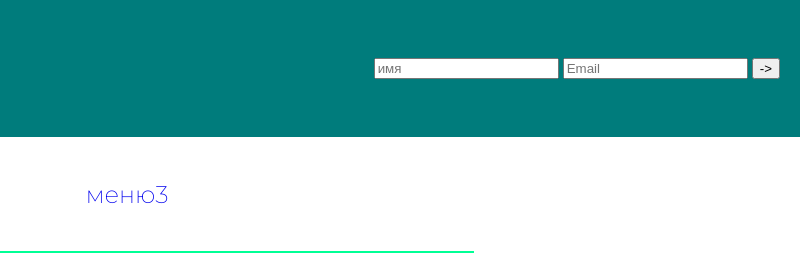
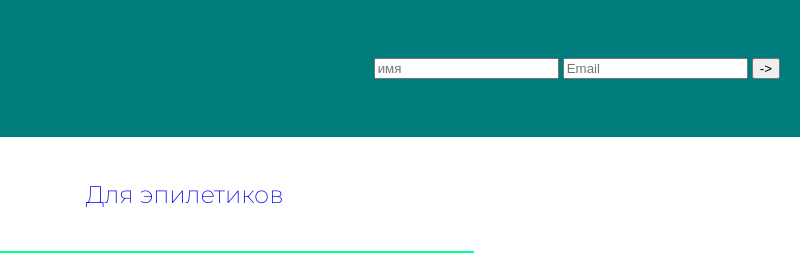
Before and after one commit to DD-Jahongir/blog2144, a plain HTML site: page index.html in a window 1280 px wide. Shown: the top 280 px of the page, 480-1280 px from the left. Drawn offline with nearby package versions, Linux system fonts and the light colour scheme.

Commit message:
Update index.html

```diff
--- a/index.html
+++ b/index.html
@@ -27,7 +27,7 @@
             <ul>
                 <li><a href="#">меню1</a></li>
                 <li><a href="#">меню2</a></li>
-                <li><a href="#">меню3</a></li>
+                <li><a href="#">Для эпилетиков</a></li>
             </ul>
         </nav>
     </div>
```
